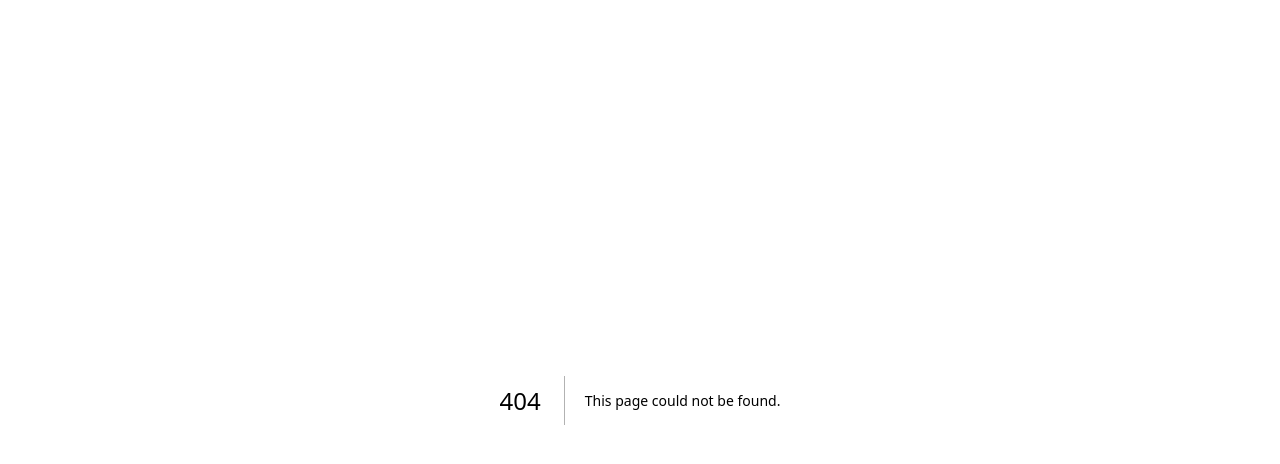
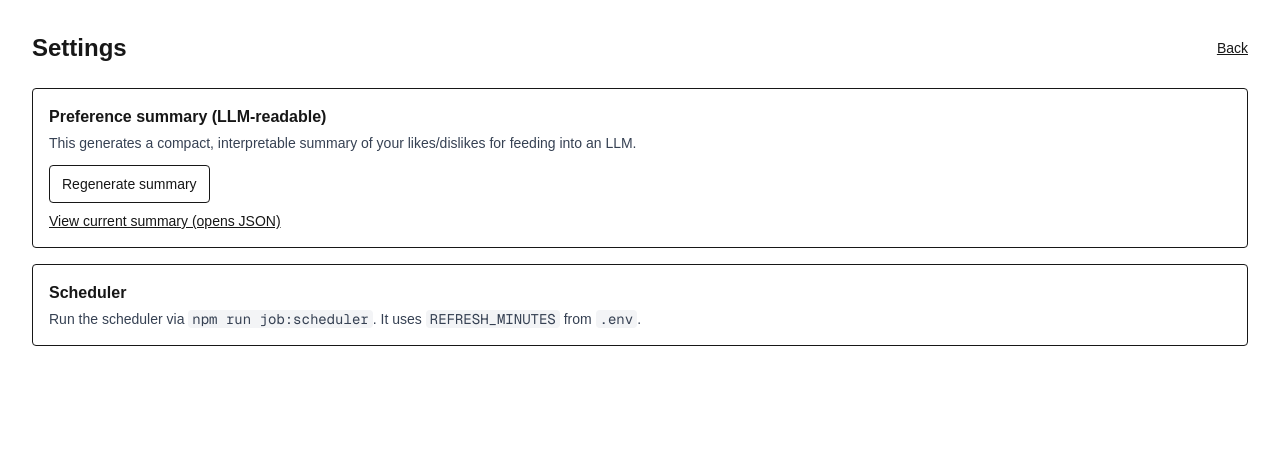
Before and after one commit to therealaibigman/news-aggregator, a Next.js app: page /settings in a window 1280 px wide. Before the commit this address had no page. Shown: the top 464 px of the page. Built offline with nearby package versions, Linux system fonts and the light colour scheme.

Commit message:
Move preference summary controls to Settings; auto-regenerate on feedback

```diff
--- a/src/app/api/prefs/route.ts
+++ b/src/app/api/prefs/route.ts
@@ -18,6 +18,7 @@ export async function GET() {
 }
 
 export async function POST() {
-  const content = await buildGlobalPreferenceSummary();
-  return Response.json({ ok: true, content });
+  await buildGlobalPreferenceSummary();
+  // If triggered from a browser <form>, send user back to Settings.
+  return Response.redirect('http://localhost:3001/settings');
 }
--- a/src/app/components/ArticleList.tsx
+++ b/src/app/components/ArticleList.tsx
@@ -54,6 +54,9 @@ export function ArticleList() {
       headers: { 'content-type': 'application/json' },
       body: JSON.stringify({ articleId, value }),
     });
+
+    // Regenerate preference summary in the background (reduced-context for LLM use).
+    fetch('/api/prefs', { method: 'POST' }).catch(() => {});
     // refresh counts
     startTransition(() => {
       load().finally(() => setBusyId(null));
--- a/src/app/page.tsx
+++ b/src/app/page.tsx
@@ -1,4 +1,5 @@
 import { ArticleList } from './components/ArticleList';
+import Link from 'next/link';
 
 type Source = {
   id: string;
@@ -15,7 +16,12 @@ export default async function Home() {
 
   return (
     <div className="min-h-screen p-8">
-      <h1 className="text-2xl font-bold">News Aggregator</h1>
+      <div className="flex items-center justify-between">
+        <h1 className="text-2xl font-bold">News Aggregator</h1>
+        <Link className="text-sm underline" href="/settings">
+          Settings
+        </Link>
+      </div>
       <p className="text-sm text-gray-600 mt-2">Sources + Articles (MVP)</p>
 
       <div className="mt-6 space-y-2">
@@ -35,11 +41,6 @@ export default async function Home() {
       </div>
 
       <ArticleList />
-
-      <div className="mt-10">
-        <div className="text-sm font-semibold">Preference summary (LLM-readable)</div>
-        <div className="text-xs text-gray-600">POST /api/prefs to regenerate from feedback.</div>
-      </div>
     </div>
   );
 }
--- /dev/null
+++ b/src/app/settings/page.tsx
@@ -0,0 +1,42 @@
+import Link from 'next/link';
+
+export default function SettingsPage() {
+  return (
+    <div className="min-h-screen p-8">
+      <div className="flex items-center justify-between">
+        <h1 className="text-2xl font-bold">Settings</h1>
+        <Link className="text-sm underline" href="/">
+          Back
+        </Link>
+      </div>
+
+      <div className="mt-6 space-y-4">
+        <section className="rounded border bg-white p-4">
+          <div className="font-semibold">Preference summary (LLM-readable)</div>
+          <div className="mt-1 text-sm text-gray-700">
+            This generates a compact, interpretable summary of your likes/dislikes for feeding into an LLM.
+          </div>
+
+          <div className="mt-3 flex flex-col gap-2">
+            <form action="/api/prefs" method="post">
+              <button className="w-fit rounded border px-3 py-2 text-sm hover:bg-gray-50" type="submit">
+                Regenerate summary
+              </button>
+            </form>
+            <a className="text-sm underline" href="/api/prefs" target="_blank" rel="noreferrer">
+              View current summary (opens JSON)
+            </a>
+          </div>
+        </section>
+
+        <section className="rounded border bg-white p-4">
+          <div className="font-semibold">Scheduler</div>
+          <div className="mt-1 text-sm text-gray-700">
+            Run the scheduler via <code className="rounded bg-gray-100 px-1">npm run job:scheduler</code>. It uses
+            <code className="rounded bg-gray-100 px-1 ml-1">REFRESH_MINUTES</code> from <code className="rounded bg-gray-100 px-1">.env</code>.
+          </div>
+        </section>
+      </div>
+    </div>
+  );
+}
```
